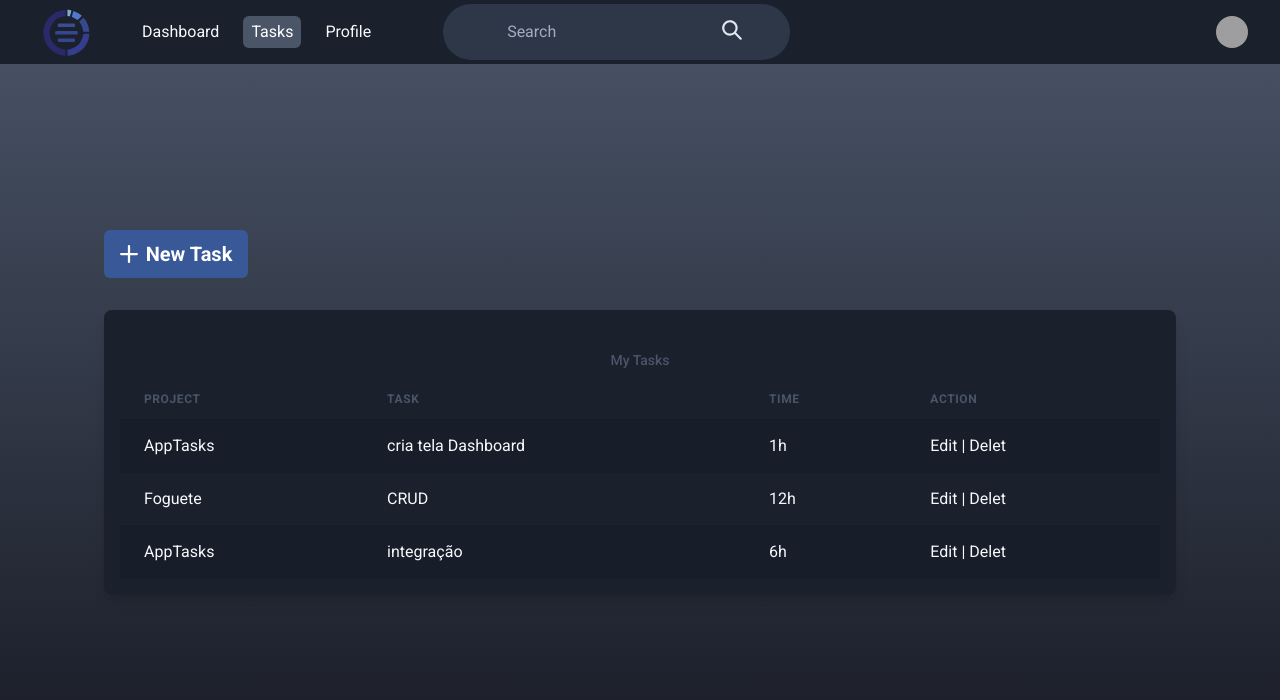
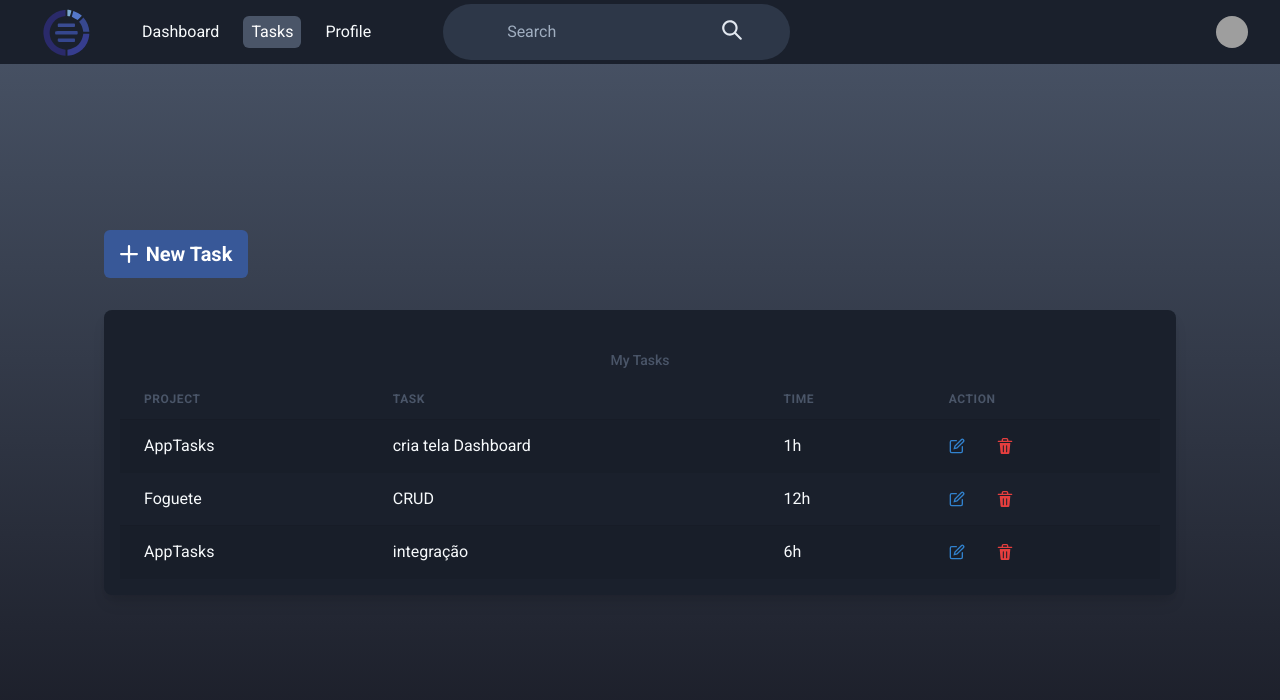
Before and after one commit to DaksonC/apptasks, a React (Vite) app: page /tasks in a window 1280 px wide. Shown: the top 700 px of the page. Built offline with nearby package versions, Linux system fonts and the light colour scheme; grey boxes are pictures that could not be loaded.

Commit message:
feat: cria button edit e delete

```diff
--- a/src/page/Tasks/index.tsx
+++ b/src/page/Tasks/index.tsx
@@ -1,4 +1,4 @@
-import { AddIcon } from "@chakra-ui/icons";
+import { AddIcon, DeleteIcon, EditIcon } from "@chakra-ui/icons";
 import {
   Box,
   Button,
@@ -64,19 +64,55 @@ export function Tasks() {
                   <Td>AppTasks</Td>
                   <Td>cria tela Dashboard</Td>
                   <Td>1h</Td>
-                  <Td>Edit | Delet</Td>
+                  <Td>
+                    <EditIcon
+                      color="blue.500"
+                      cursor="pointer"
+                      mr="8"
+                      transition="color 0.2s"
+                    />
+                    <DeleteIcon
+                      color="red.500"
+                      cursor="pointer"
+                      transition="all 0.2s"
+                    />
+                  </Td>
                 </Tr>
                 <Tr>
                   <Td>Foguete</Td>
                   <Td>CRUD</Td>
                   <Td>12h</Td>
-                  <Td>Edit | Delet</Td>
+                  <Td>
+                    <EditIcon
+                      color="blue.500"
+                      cursor="pointer"
+                      mr="8"
+                      transition="color 0.2s"
+                    />
+                    <DeleteIcon
+                      color="red.500"
+                      cursor="pointer"
+                      transition="all 0.2s"
+                    />
+                  </Td>
                 </Tr>
                 <Tr>
                   <Td>AppTasks</Td>
                   <Td>integração</Td>
                   <Td>6h</Td>
-                  <Td>Edit | Delet</Td>
+                  <Td>
+                    <EditIcon
+                      color="blue.500"
+                      cursor="pointer"
+                      mr="8"
+                      transition="color 0.2s"
+                    />
+                    <DeleteIcon
+                      color="red.500"
+                      cursor="pointer"
+                      transition="all 0.2s"
+                    />
+                  </Td>
                 </Tr>
               </Tbody>
             </Table>
```
